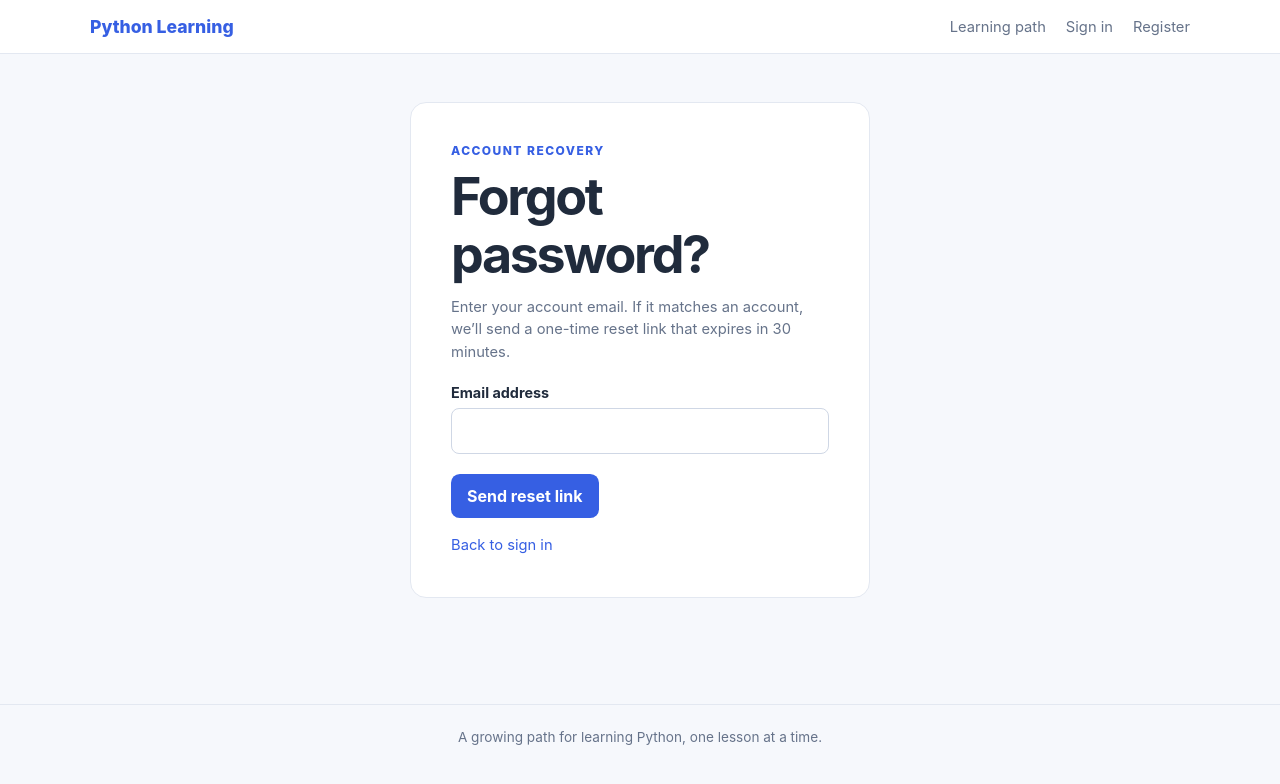
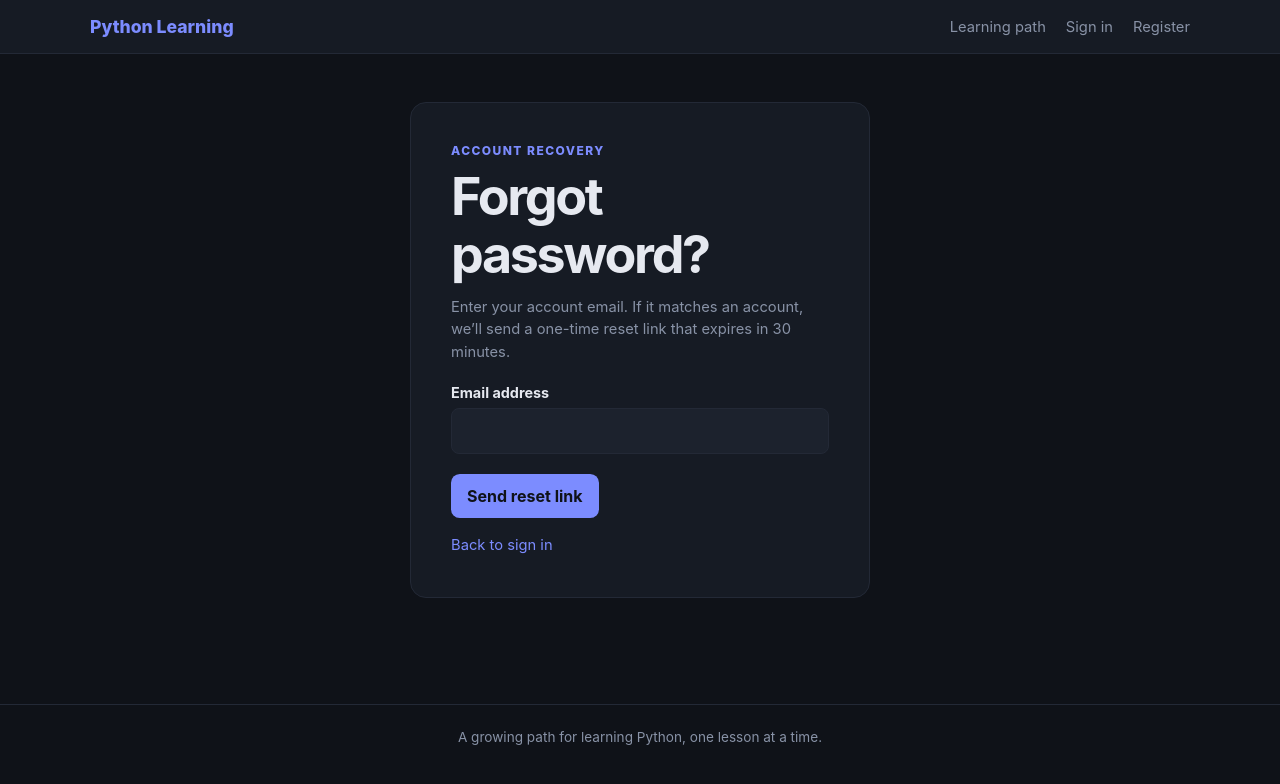
Before and after one commit to ezej0687-creator/Joshpy.py, a Flask app: page /forgot-password in a window 1280 px wide. Shown: the top 784 px of the page. Run offline with Flask 3, Linux system fonts and the light colour scheme.

Commit message:
style: dark palette + password show/hide toggle on all forms

```diff
--- /dev/null
+++ b/learning_app/static/password-toggle.js
@@ -0,0 +1,54 @@
+// Adds a show/hide toggle to every <input type="password"> on the page.
+(() => {
+  const EYE_OPEN = `
+    <svg xmlns="http://www.w3.org/2000/svg" viewBox="0 0 24 24" fill="none"
+         stroke="currentColor" stroke-width="2" stroke-linecap="round" stroke-linejoin="round" aria-hidden="true">
+      <path d="M1 12s4-8 11-8 11 8 11 8-4 8-11 8-11-8-11-8z"/>
+      <circle cx="12" cy="12" r="3"/>
+    </svg>`;
+  const EYE_CLOSED = `
+    <svg xmlns="http://www.w3.org/2000/svg" viewBox="0 0 24 24" fill="none"
+         stroke="currentColor" stroke-width="2" stroke-linecap="round" stroke-linejoin="round" aria-hidden="true">
+      <path d="M17.94 17.94A10.94 10.94 0 0 1 12 20c-7 0-11-8-11-8a20.3 20.3 0 0 1 5.06-6.06"/>
+      <path d="M9.9 4.24A10.94 10.94 0 0 1 12 4c7 0 11 8 11 8a20.3 20.3 0 0 1-3.16 4.19"/>
+      <line x1="1" y1="1" x2="23" y2="23"/>
+    </svg>`;
+
+  function enhance(input) {
+    if (input.dataset.passwordEnhanced === "1") return;
+    if (input.type !== "password") return;
+    input.dataset.passwordEnhanced = "1";
+
+    const wrapper = document.createElement("span");
+    wrapper.className = "password-field";
+    input.parentNode.insertBefore(wrapper, input);
+    wrapper.appendChild(input);
+
+    const btn = document.createElement("button");
+    btn.type = "button";
+    btn.className = "password-toggle";
+    btn.setAttribute("aria-label", "Show password");
+    btn.setAttribute("aria-pressed", "false");
+    btn.innerHTML = EYE_OPEN;
+    wrapper.appendChild(btn);
+
+    btn.addEventListener("click", () => {
+      const showing = input.type === "text";
+      input.type = showing ? "password" : "text";
+      btn.innerHTML = showing ? EYE_OPEN : EYE_CLOSED;
+      btn.setAttribute("aria-label", showing ? "Show password" : "Hide password");
+      btn.setAttribute("aria-pressed", showing ? "false" : "true");
+      input.focus();
+    });
+  }
+
+  function enhanceAll(root = document) {
+    root.querySelectorAll('input[type="password"]').forEach(enhance);
+  }
+
+  if (document.readyState === "loading") {
+    document.addEventListener("DOMContentLoaded", () => enhanceAll());
+  } else {
+    enhanceAll();
+  }
+})();
--- a/learning_app/static/style.css
+++ b/learning_app/static/style.css
@@ -1,16 +1,19 @@
 :root {
-  color-scheme: light;
+  color-scheme: dark;
   font-family: Inter, ui-sans-serif, system-ui, -apple-system, BlinkMacSystemFont, "Segoe UI", sans-serif;
-  color: #202b3c;
-  background: #f6f8fc;
+  color: #e6e9f0;
+  background: #0f1218;
   font-synthesis: none;
   text-rendering: optimizeLegibility;
-  --ink: #202b3c;
-  --muted: #66738a;
-  --blue: #365fe3;
-  --blue-dark: #2748bb;
-  --line: #e3e8f1;
-  --surface: #ffffff;
+  --ink: #e6e9f0;
+  --muted: #8892a6;
+  --blue: #7c8cff;
+  --blue-dark: #5a6be0;
+  --line: #232936;
+  --surface: #161b24;
+  --surface-2: #1c222d;
+  --success: #4ade80;
+  --error: #f87171;
 }
 
 * {
@@ -856,3 +859,143 @@ select:focus {
     max-width: 95%;
   }
 }
+
+/* ===== Dark-mode overrides (appended) ===== */
+body { background: var(--background, #0f1218); color: var(--ink); }
+.site-header { background: var(--surface); border-bottom-color: var(--line); }
+.site-footer { color: var(--muted); border-top-color: var(--line); }
+.page { color: var(--ink); }
+
+h1, h2, h3 { color: var(--ink); }
+
+.hero {
+  border-color: #2a2f3d;
+  background: linear-gradient(125deg, #1a2030, #14181f 75%);
+}
+.hero > p:not(.eyebrow),
+.page-intro > p:not(.eyebrow) { color: var(--muted); }
+.eyebrow { color: var(--blue); }
+
+.module-card {
+  background: var(--surface);
+  border-color: var(--line);
+}
+.module-card:hover { border-color: var(--blue); }
+.module-card p { color: var(--muted); }
+.module-number { color: #5a6578; }
+.card-meta { color: var(--muted); }
+
+.progress-track { background: #232936; }
+.progress-track span { background: var(--blue); }
+
+.breadcrumb a, .text-link, .text-button:hover { color: var(--blue); }
+.breadcrumb { color: var(--muted); }
+.row-arrow { color: var(--muted); }
+
+.lesson-list, .admin-list {
+  background: var(--surface);
+  border-color: var(--line);
+}
+.lesson-row { border-bottom-color: var(--line); }
+.lesson-row:hover { background: var(--surface-2); }
+.lesson-status { border-color: var(--line); color: var(--muted); }
+.lesson-status.is-complete {
+  border-color: #1f4030;
+  background: #132a20;
+  color: var(--success);
+}
+
+.lesson-content { color: var(--ink); }
+.lesson-copy { color: #c8cede; }
+
+.exercise-panel {
+  background: #1a2030;
+  border-color: #2a3040;
+}
+
+.form-card, .tutor-card {
+  background: var(--surface);
+  border-color: var(--line);
+}
+input, textarea, select {
+  background: var(--surface-2);
+  border-color: var(--line);
+  color: var(--ink);
+}
+input:focus, textarea:focus, select:focus {
+  border-color: var(--blue);
+  outline-color: #2a3358;
+}
+input::placeholder, textarea::placeholder { color: #5a6578; }
+
+.button { background: var(--blue); color: #0f1218; }
+.button:hover { background: #9aa7ff; }
+.button:disabled { background: #3a4260; color: #8892a6; }
+.button-secondary { background: #232b3d; color: var(--blue); }
+.button-secondary:hover { background: #2c3650; }
+.text-button { color: var(--muted); }
+
+.tutor-heading { border-bottom-color: var(--line); }
+.tutor-context { background: var(--surface-2); }
+.tutor-setup { background: #2a2416; color: #e6c67a; }
+.tutor-welcome { background: #232b3d; color: #c8cede; }
+.chat-message-user { background: var(--blue); color: #0f1218; }
+.chat-message-assistant { background: #232b3d; color: #e6e9f0; }
+.chat-message-error { background: #3a1f22; color: #fca5a5; }
+.tutor-form { border-top-color: var(--line); }
+
+.python-output { background: #0a0e14; color: #d4dae6; border-color: #2a3040; }
+.python-output.is-error { border-color: #7a3f3f; color: #fca5a5; }
+.program-input { background: var(--surface-2); color: var(--ink); }
+
+.data-table { color: var(--ink); }
+.data-table thead { background: var(--surface-2); color: #aab4c8; }
+.data-table th, .data-table td { border-bottom-color: var(--line); }
+.data-table tbody tr:last-child > * { border-bottom: 0; }
+.current-user-row { background: #1a2030; }
+
+.admin-module { border-bottom-color: var(--line); }
+.admin-lesson-list { border-top-color: var(--line); }
+.admin-module-heading p { color: var(--muted); }
+
+.flash-success { background: #132a20; color: var(--success); }
+.flash-error { background: #3a1f22; color: #fca5a5; }
+
+.empty-state { color: var(--muted); }
+.field-help { color: var(--muted); }
+
+.ranking-list { background: var(--surface); border-color: var(--line); }
+.ranking-list li { border-bottom-color: var(--line); }
+.rank-number { color: var(--blue); }
+.rank-note { color: var(--blue); }
+
+/* ===== Password show/hide toggle ===== */
+.password-field {
+  position: relative;
+  display: block;
+}
+.password-field input {
+  padding-right: 2.75rem;
+}
+.password-toggle {
+  position: absolute;
+  top: 50%;
+  right: 0.5rem;
+  transform: translateY(-50%);
+  display: grid;
+  place-items: center;
+  width: 2rem;
+  height: 2rem;
+  padding: 0;
+  border: 0;
+  background: transparent;
+  color: var(--muted);
+  cursor: pointer;
+  border-radius: 0.35rem;
+}
+.password-toggle:hover { color: var(--blue); background: var(--surface-2); }
+.password-toggle:focus-visible {
+  outline: 2px solid var(--blue);
+  outline-offset: 2px;
+}
+.password-toggle svg { width: 1.15rem; height: 1.15rem; display: block; }
--- a/learning_app/templates/base.html
+++ b/learning_app/templates/base.html
@@ -52,6 +52,7 @@
       {% block content %}{% endblock %}
     </main>
     <footer class="site-footer">A growing path for learning Python, one lesson at a time.</footer>
+    <script defer src="{{ url_for('static', filename='password-toggle.js') }}"></script>
     {% block scripts %}{% endblock %}
   </body>
 </html>
```
